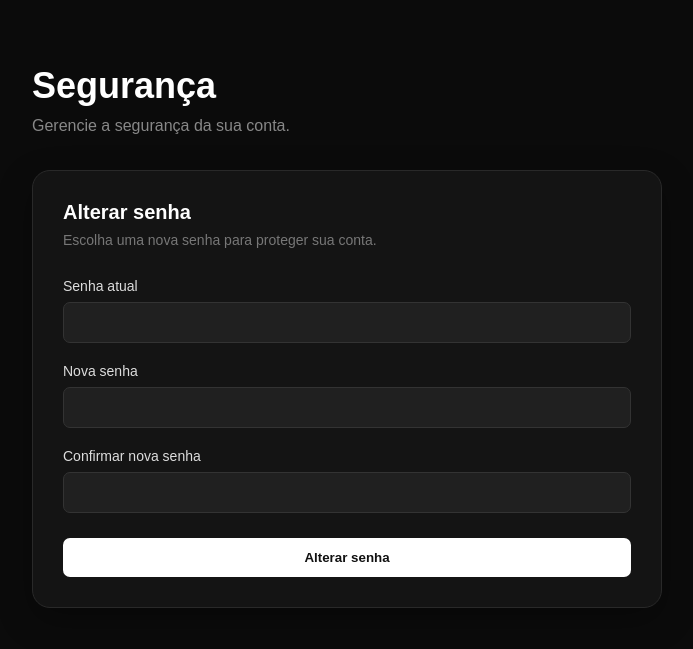
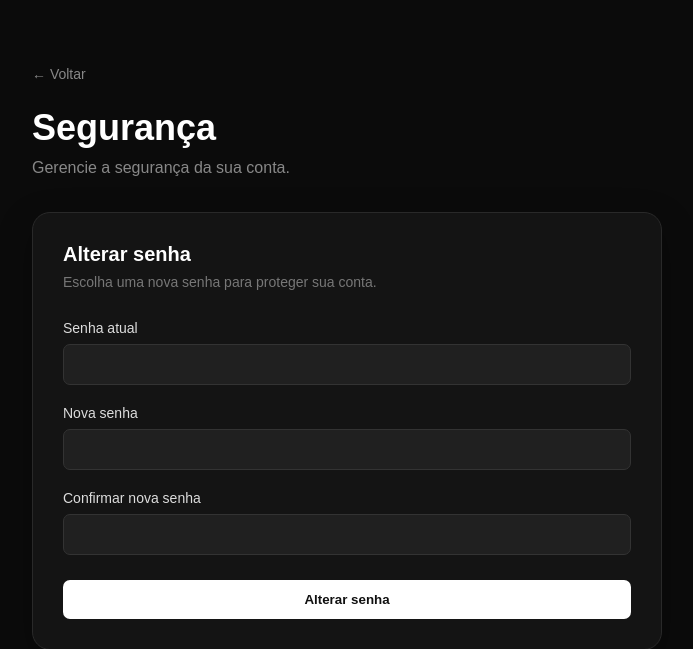
Before and after one commit to joaovitorfelipe/login-e-cadastro, a Flask app: page /seguranca in a window 1280 px wide. Shown: the part 75-724 px from the top of the page, without its empty margins (293-986 px from the left). Run offline with Flask 3, Linux system fonts and the light colour scheme; the visitor is signed in with stand-in values (Sample User, id 1); some libraries are stand-ins or nearby versions.

Commit message:
Adicionar botão Voltar

```diff
--- a/static/seguranca.css
+++ b/static/seguranca.css
@@ -245,3 +245,17 @@
     }
 
 }
+
+/* BOTÃO VOLTAR */
+.voltar {
+    display: inline-block;
+    margin-bottom: 25px;
+    color: #888;
+    text-decoration: none;
+    font-size: 14px;
+    transition: 0.2s;
+}
+
+.voltar:hover {
+    color: white;
+}
--- a/templates/configuracoes.html
+++ b/templates/configuracoes.html
@@ -22,6 +22,8 @@
 
 
     <main>
+
+        <a href="/home" class="voltar">← Voltar</a>
 
         <section class="titulo">
 
--- a/templates/conta.html
+++ b/templates/conta.html
@@ -25,6 +25,7 @@
 
         <section class="titulo">
 
+            <a href="/configuracoes" class="voltar">← Voltar</a>
             <h1>Minha Conta</h1>
 
             <p>Gerencie suas informações pessoais.</p>
--- a/templates/notificacoes.html
+++ b/templates/notificacoes.html
@@ -24,6 +24,7 @@
 
         <section class="titulo">
 
+            <a href="/configuracoes" class="voltar">← Voltar</a>
             <h1>Notificações</h1>
 
             <p>Controle quais notificações você deseja receber.</p>
--- a/templates/perfil.html
+++ b/templates/perfil.html
@@ -23,7 +23,7 @@
     <main>
 
         <section class="boas-vindas">
-
+            <a href="/home" class="voltar">← Voltar</a>
             <h1>Meu Perfil</h1>
 
             <p>Confira suas informações pessoais.</p>
--- a/templates/seguranca.html
+++ b/templates/seguranca.html
@@ -25,6 +25,7 @@
 
         <section class="titulo">
 
+            <a href="/configuracoes" class="voltar">← Voltar</a>
             <h1>Segurança</h1>
 
             <p>Gerencie a segurança da sua conta.</p>
```
Also changed, not shown: static/configuracoes.css (+13 -0 lines), static/conta.css (+14 -0 lines), static/notificacoes.css (+14 -0 lines), static/perfil.css (+14 -0 lines).
